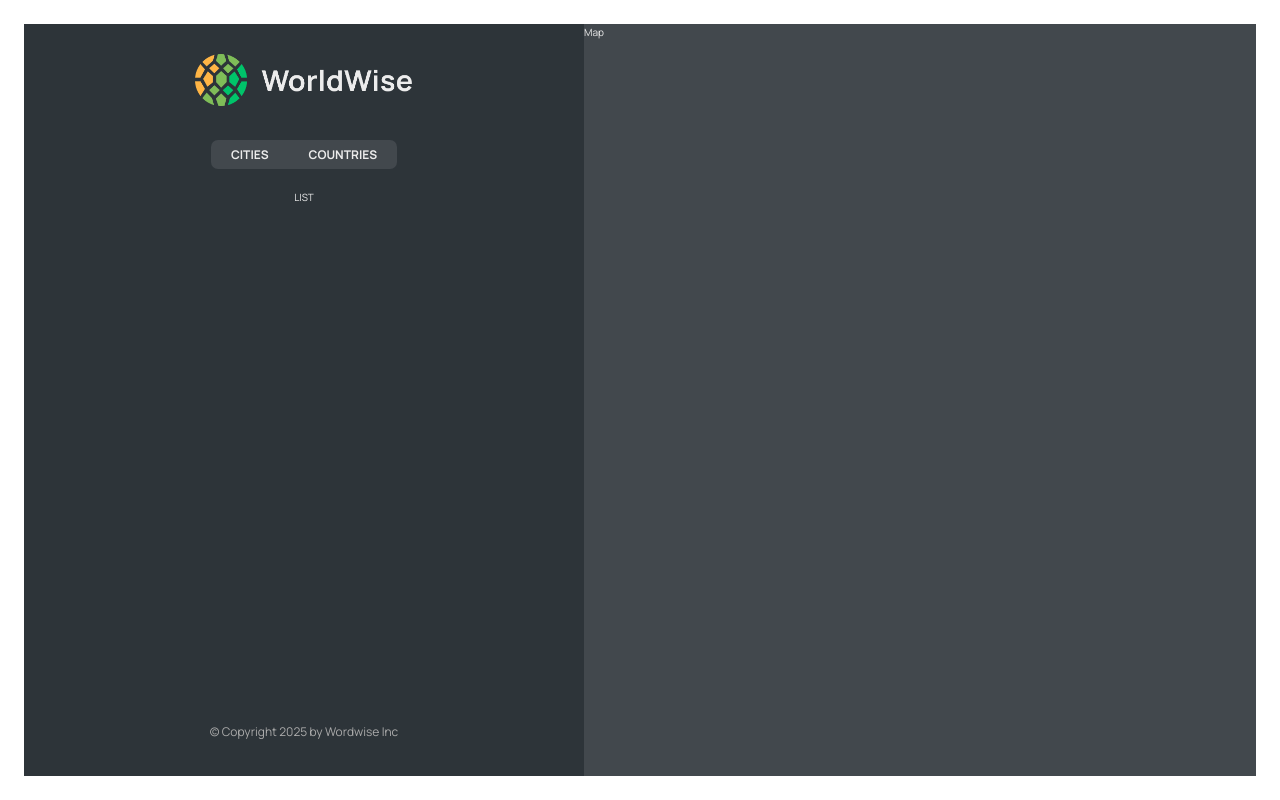
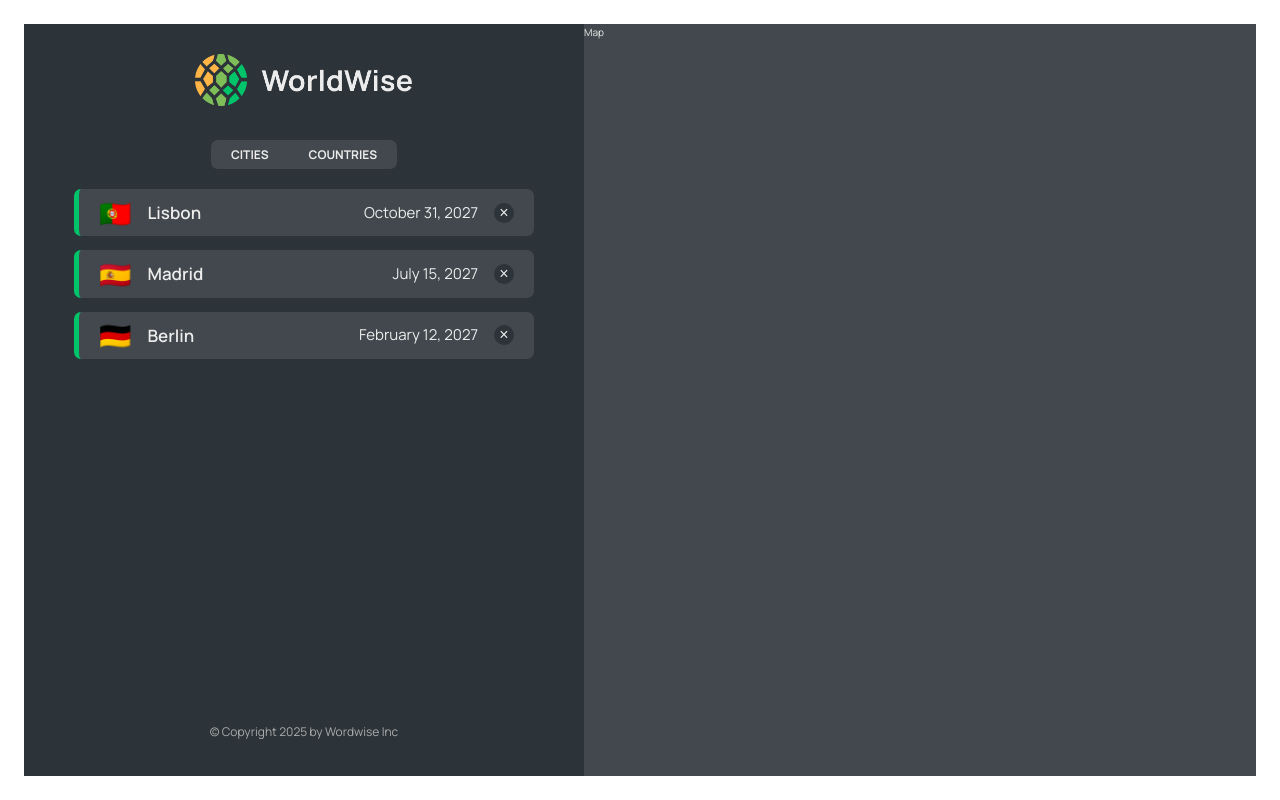
Before and after one commit to AsgarovAsgar/react-worldwise, a React (Vite) app: page /app in a window 1280 px wide. Built offline with nearby package versions, Linux system fonts and the light colour scheme; data requests are answered from the project's data file.

Commit message:
implement the cities list

```diff
--- a/package.json
+++ b/package.json
@@ -7,9 +7,11 @@
     "dev": "vite",
     "build": "vite build",
     "lint": "eslint . --ext js,jsx --report-unused-disable-directives --max-warnings 0",
-    "preview": "vite preview"
+    "preview": "vite preview",
+    "server": "json-server --watch data/cities.json --port 8000 --delay 500"
   },
   "dependencies": {
+    "json-server": "^0.17.3",
     "react": "^18.2.0",
     "react-dom": "^18.2.0",
     "react-router-dom": "^6.30.0"
--- a/src/App.jsx
+++ b/src/App.jsx
@@ -1,4 +1,5 @@
 import { BrowserRouter, Routes, Route } from 'react-router-dom'
+import { useEffect, useState } from 'react'
 
 import Homepage from './pages/HomePage.jsx'
 import Pricing from './pages/Pricing.jsx'
@@ -6,8 +7,31 @@
 import Login from './pages/Login.jsx'
 import AppLayout from './pages/AppLayout.jsx'
 import PageNotFound from './pages/PageNotFound.jsx'
+import CityList from './components/CityList.jsx'
+
+const BASE_URL = 'http://localhost:8000'
 
 export default function App() {
+  const [cities, setCities] = useState([])
+  const [isLoading, setIsLoading] = useState(false)
+
+  useEffect(() => {
+    async function fetchCities() {
+      try {
+        setIsLoading(true)
+        const res = await fetch(`${BASE_URL}/cities`)
+        const data = await res.json()
+        setCities(data)
+      } catch (error) {
+        console.error('An error occurred while fetching cities:', error)
+      } finally {
+        setIsLoading(false)
+      }
+    }
+
+    fetchCities()
+  }, [])
+
   return (
     <BrowserRouter>
       <Routes>
@@ -16,8 +40,8 @@
         <Route path="/product" element={<Product />} />
         <Route path="/login" element={<Login />} />
         <Route path="/app" element={<AppLayout />}>
-          <Route index element={<p>LIST</p>} />
-          <Route path="cities" element={<p>Cities</p>} />
+          <Route index element={<CityList cities={cities} isLoading={isLoading} />} />
+          <Route path="cities" element={<CityList cities={cities} isLoading={isLoading} />} />
           <Route path="countries" element={<p>Countries</p>} />
           <Route path="form" element={<p>Form</p>} />
         </Route>
--- /dev/null
+++ b/src/components/CityItem.jsx
@@ -0,0 +1,20 @@
+import styles from './CityItem.module.css'
+
+const formatDate = (date) =>
+  new Intl.DateTimeFormat('en', {
+    day: 'numeric',
+    month: 'long',
+    year: 'numeric'
+  }).format(new Date(date))
+
+export default function CityItem({ city }) {
+  const { cityName, emoji, date } = city
+  return (
+    <li className={styles.cityItem}>
+      <span className={styles.emoji}>{emoji}</span>
+      <h3 className={styles.name}>{cityName}</h3>
+      <time className={styles.date}>{formatDate(date)}</time>
+      <button className={styles.deleteBtn}>&times;</button>
+    </li>
+  )
+}
--- /dev/null
+++ b/src/components/CityList.jsx
@@ -0,0 +1,19 @@
+import styles from './CityList.module.css'
+import Spinner from './Spinner'
+import CityItem from './CityItem'
+import Message from './Message'
+
+export default function CityList({ cities, isLoading }) {
+  if (isLoading) return <Spinner />
+
+  if (!cities.length)
+    return <Message message="Add your first city by clicking on a city on the map" />
+
+  return (
+    <ul className={styles.cityList}>
+      {cities.map((city) => (
+        <CityItem key={city.id} city={city} />
+      ))}
+    </ul>
+  )
+}
```
Also changed, not shown: data/cities.json (renamed from src/data/cities.json), 1 other file (tests, documents, lock files or other folders).
